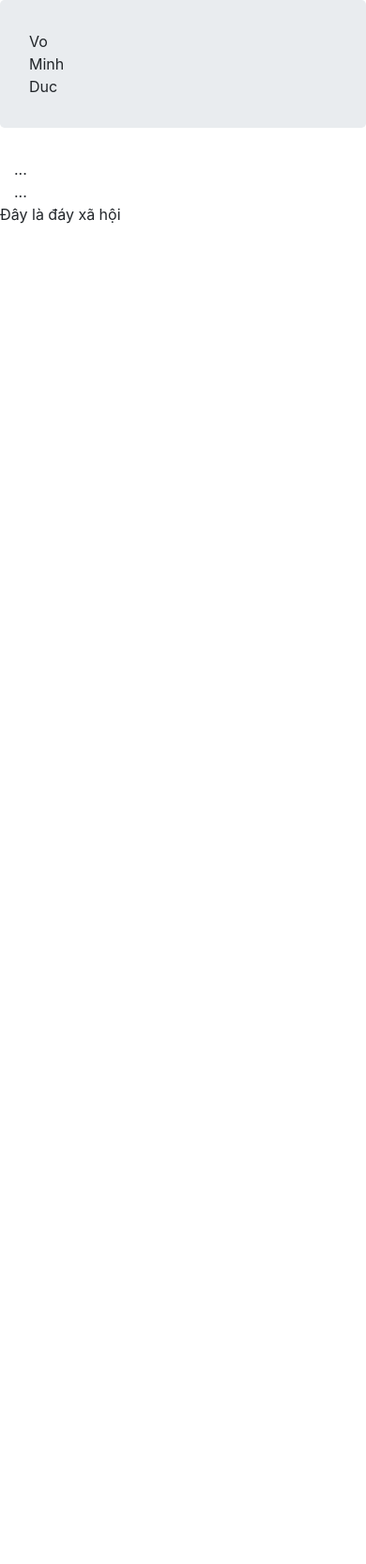
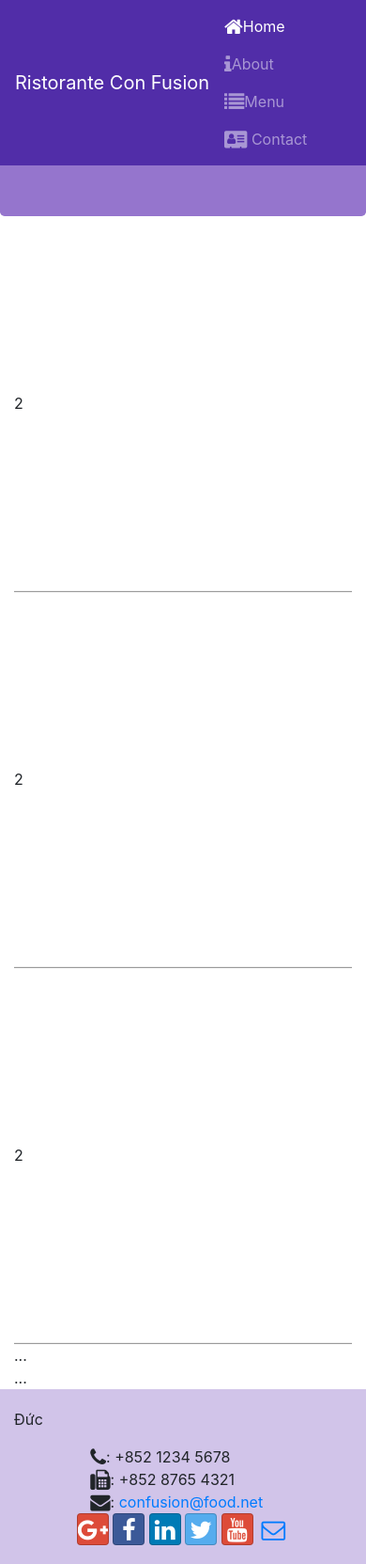
Before and after one commit to vominhduc1/git-test-02, a website: page index2.html in a window 390 px wide. Shown: the whole page at 94% size. Before the commit the page ends 844 px from the top, so only its background shows below. Drawn offline with nearby package versions, Linux system fonts and the light colour scheme.

Commit message:
Icon Fonts

```diff
--- /dev/null
+++ b/CSS/styles.css
@@ -0,0 +1,39 @@
+	.row-header {
+	    margin: 0px auto;
+	    padding: 0px;
+	}
+
+	.row-content {
+	    margin: 0px auto;
+	    padding: 50px 0px 50px 0px;  /*khoảng cách giữa các thực thể */
+	    border-bottom: 2px ridge;
+	    min-height: 400px;
+	}
+
+	.footer {
+	    background-color: #D1C4E9;
+	    margin: 0px auto;
+	    padding: 20px 0px 20px 0px;
+	}
+
+	.jumbotron {
+	    padding: 70px 30px 70px 30px;/*khoảng cách giữa nội dung và biên*/
+	    margin: 0px auto;          /*khoảng cách giữa các thực thể */
+	    background: #9575CD;
+	    color: floralwhite;
+	}
+
+	address {
+	    font-size: 80%;
+	    margin: 0px;
+	    color: #0f0f0f;
+	}
+
+	body {
+	    padding: 50px 0px 0px 0px;
+	    z-index: 0;
+	}
+
+	.navbar-dark {
+	    background-color: #512DA8;
+	}
--- a/index2.html
+++ b/index2.html
@@ -4,17 +4,45 @@
 <head>
     <meta charset="UTF-8">
     <meta name="viewport" content="width=device-width, initial-scale=1.0">
-    <title>Document</title>
+    <title>Home</title>
     <link rel="stylesheet" href="node_modules/bootstrap/dist/css/bootstrap.min.css">
+    <link rel="stylesheet" href="CSS/styles.css">
+    <link rel="stylesheet" href="node_modules/font-awesome/css/font-awesome.min.css">
+    <link rel="stylesheet" href="node_modules/bootstrap-social/bootstrap-social.css">
+
 </head>
 
 <body>
     <header class="jumbotron">
         <div class="container">
-            <div class="row">
-                <div class="col-sm-4">Vo</div>
-                <div class="col-sm-4">Minh</div>
-                <div class="col-sm-4">Duc</div>
+            <div class="row row-header">
+                <nav class="navbar navbar-dark navbar-expand-sm  fixed-top">
+                    <div class="container">
+                        <a class="navbar-brand" href="#">Ristorante Con Fusion</a>
+                        <ul class="navbar-nav mr-auto">
+                            <li class="nav-item active"><a class="nav-link" href="#"><span
+                                        class="fa fa-home fa-lg"></span>Home</a></li>
+                            <li class="nav-item"><a class="nav-link" href="./aboutus.html">
+                                    <span class="fa fa-info fa-lg"></span>About</a></li>
+                            <li class="nav-item"><a class="nav-link" href="#"><span
+                                        class="fa fa-list fa-lg"></span>Menu</a></li>
+                            <li class="nav-item"><a class="nav-link" href="#"><span
+                                        class="fa fa-address-card fa-lg"></span> Contact</a></li>
+                        </ul>
+                    </div>
+                </nav>
+                <button class="navbar-toggler" type="button" data-toggle="collapse" data-target="#Navbar">
+                    <span class="navbar-toggler-icon">=</span>
+                </button>
+                <div class="collapse navbar-collapse" id="Navbar">
+                    <ul class="navbar-nav mr-auto">
+                        <li class="nav-item active"><a class="nav-link" href="#">Home</a></li>
+                        <li class="nav-item"><a class="nav-link" href="./aboutus.html">About</a></li>
+                        <li class="nav-item"><a class="nav-link" href="#">Menu</a></li>
+                        <li class="nav-item"><a class="nav-link" href="#">Contact</a></li>
+                    </ul>
+                </div>
+
             </div>
 
 
@@ -23,10 +51,15 @@
     </header>
     <section>
         <div class="container">
+            <div class="row row-content align-items-center">2</div>
+
+            <div class="row row-content align-items-center">2</div>
+
+            <div class="row row-content align-items-center">2</div>
             <div class="row">
-                	<div class="col-12 col-sm-4 order-sm-last col-md-3"> ... </div>
+                <div class="col-12 col-sm-4 order-sm-last col-md-3"> ... </div>
 
-                	<div class="col col-sm order-sm-first col-md"> ... </div>
+                <div class="col col-sm order-sm-first col-md"> ... </div>
 
 
 
@@ -34,10 +67,34 @@
         </div>
     </section>
 
-    <footer>
+    <footer class="footer">
         <div class="container">
-            <div class="row">
-                Đây là đáy xã hội
+            <div class="row justify-content-center">
+                <div class="offset-sm-1 col-sm-2">
+                    <ul class="list-unstyled">Đức</ul>
+                </div>
+                <div class="col-7 col-sm-5">
+                    <i class="fa fa-phone fa-lg"></i>: +852 1234 5678<br>
+                    <i class="fa fa-fax fa-lg"></i>: +852 8765 4321<br>
+                    <i class="fa fa-envelope fa-lg"></i>:
+                    <a href="mailto:confusion@food.net">confusion@food.net</a>
+
+                </div>
+               <!--- <div class="col-sm-4 align-items-center">Đức</div>-->
+                <div class="col-auto text-center">
+                    <a class="btn btn-social-icon btn-google" href="http://google.com/+"><i
+                            class="fa fa-google-plus"></i></a>
+                    <a class="btn btn-social-icon btn-facebook" href="http://www.facebook.com/profile.php?id="><i
+                            class="fa fa-facebook"></i></a>
+                    <a class="btn btn-social-icon btn-linkedin" href="http://www.linkedin.com/in/"><i
+                            class="fa fa-linkedin"></i></a>
+                    <a class="btn btn-social-icon btn-twitter" href="http://twitter.com/"><i
+                            class="fa fa-twitter"></i></a>
+                    <a class="btn btn-social-icon btn-google" href="http://youtube.com/"><i
+                            class="fa fa-youtube"></i></a>
+                    <a class="btn btn-social-icon" href="mailto:"><i class="fa fa-envelope-o"></i></a>
+
+                </div>
             </div>
         </div>
     </footer>
```
Also changed, not shown: aboutus.html (added, +80 -0 lines), index.html (+7 -5 lines).
